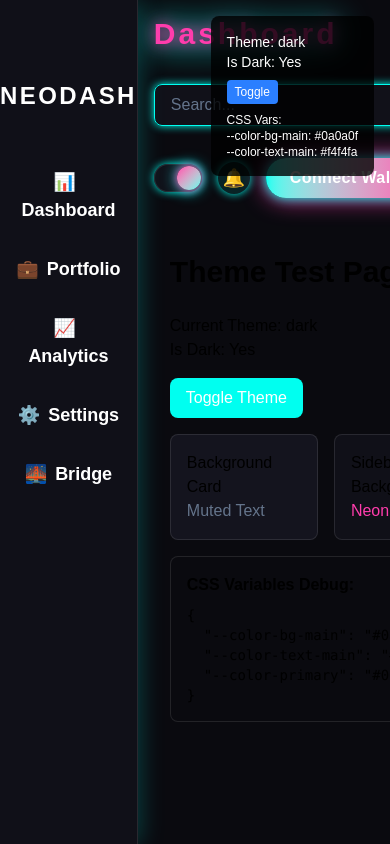
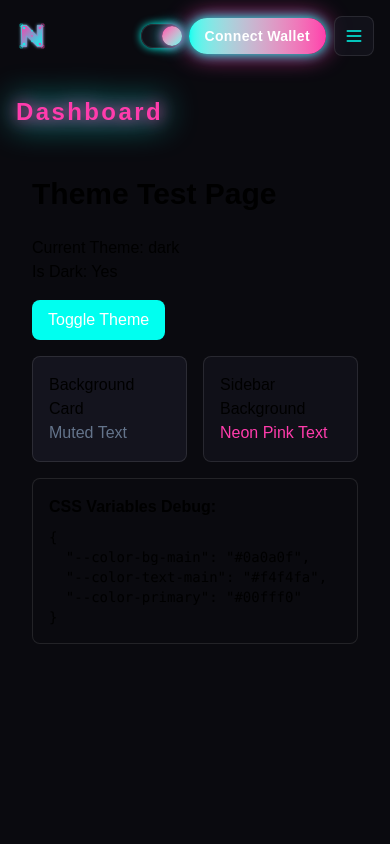
Before and after one commit to neodash-org/neodash-ui, a Next.js app: page /test-theme in a window 390 px wide. Built offline with nearby package versions, Linux system fonts and the light colour scheme.

Commit message:
mobile version for side menbu, header v1

```diff
--- a/src/app/layout.tsx
+++ b/src/app/layout.tsx
@@ -2,13 +2,13 @@
 
 import React from 'react';
 import './globals.css';
-import { AppSidebar, Header } from '@/components';
-import { ThemeDebug } from '@/components/ThemeDebug';
-import { useSidebar, useTheme } from '@/hooks';
+import { AppSidebar, Header, PageTitle } from '@/components';
+import { useSidebar, useTheme, useMobileMenu } from '@/hooks';
 
 export default function RootLayout({ children }: { children: React.ReactNode }) {
   const { isCollapsed } = useSidebar();
   const theme = useTheme(); // Initialize theme system
+  const { isMobileMenuOpen, toggleMobileMenu, closeMobileMenu } = useMobileMenu();
 
   return (
     <html lang="en">
@@ -24,18 +24,21 @@ export default function RootLayout({ children }: { children: React.ReactNode })
         className={`bg-bg-main text-main min-h-screen font-[var(--font-sans)] ${theme.theme}-mode`}
       >
         <div className="flex min-h-screen max-h-screen overflow-hidden">
-          <AppSidebar />
+          <AppSidebar isMobileMenuOpen={isMobileMenuOpen} onMobileMenuClose={closeMobileMenu} />
           {/* Main Content Area */}
           <div
             className={`flex-1 flex flex-col min-h-screen max-h-screen transition-all duration-300 ease-in-out ${
               isCollapsed ? 'ml-0' : 'ml-0'
             }`}
           >
-            <Header />
+            <Header onMobileMenuToggle={toggleMobileMenu} isMobileMenuOpen={isMobileMenuOpen} />
+            {/* PageTitle - Only visible on mobile */}
+            <div className="md:hidden">
+              <PageTitle />
+            </div>
             <main className="flex-1 overflow-y-auto max-h-[calc(100vh-80px)]">{children}</main>
           </div>
         </div>
-        <ThemeDebug />
       </body>
     </html>
   );
--- a/src/components/AppSidebar.tsx
+++ b/src/components/AppSidebar.tsx
@@ -3,11 +3,17 @@
 import React from 'react';
 import Link from 'next/link';
 import { usePathname } from 'next/navigation';
-import { useSidebar } from '@/hooks';
+import { useSidebar, useTheme } from '@/hooks';
 
-const AppSidebar = () => {
+interface AppSidebarProps {
+  isMobileMenuOpen: boolean;
+  onMobileMenuClose: () => void;
+}
+
+const AppSidebar: React.FC<AppSidebarProps> = ({ isMobileMenuOpen, onMobileMenuClose }) => {
   const pathname = usePathname();
   const { isCollapsed, toggleSidebar } = useSidebar();
+  const { isDark, toggleTheme } = useTheme();
 
   const navItems = [
     { href: '/dashboard', label: 'Dashboard', icon: '📊' },
@@ -18,8 +24,10 @@ const AppSidebar = () => {
   ];
 
   return (
+    <>
+      {/* Desktop Sidebar - Hidden on mobile, visible on desktop */}
       <aside
-      className={`bg-bg-sidebar border-r border-white/10 shadow-[0_0_24px_#00fff044] flex flex-col items-center py-8 z-[101] transition-all duration-300 ease-in-out group ${
+        className={`hidden md:flex bg-bg-sidebar border-r border-white/10 shadow-[0_0_24px_#00fff044] flex-col items-center py-8 z-[101] transition-all duration-300 ease-in-out group ${
           isCollapsed ? 'w-16' : 'w-[190px]'
         }`}
       >
@@ -71,7 +79,7 @@ const AppSidebar = () => {
         </div>
 
         {/* Navigation */}
-      <nav className="flex flex-col gap-6 w-full px-4">
+        <nav className="flex flex-col gap-4 w-full px-4">
           {navItems.map((item) => {
             const isActive = pathname === item.href;
             return (
@@ -80,12 +88,12 @@ const AppSidebar = () => {
                 href={item.href}
                 className={`neodash-nav-link text-center transition-all duration-300 relative ${
                   isCollapsed ? 'collapsed' : ''
-              } ${isActive ? 'active text-neon-pink' : 'text-white hover:text-neon-cyan'}`}
+                } ${isActive ? 'active text-neon-cyan' : 'text-white hover:text-neon-cyan'}`}
                 title={isCollapsed ? item.label : undefined}
               >
                 {/* Active indicator for collapsed state */}
                 {isCollapsed && isActive && (
-                <div className="absolute bottom-0 left-1/2 transform -translate-x-1/2 w-8 h-px bg-neon-pink shadow-[0_0_4px_var(--color-neon-pink)]"></div>
+                  <div className="absolute bottom-0 left-1/2 transform -translate-x-1/2 w-8 h-px bg-neon-cyan shadow-[0_0_4px_var(--color-neon-cyan)]"></div>
                 )}
 
                 <span className={`${isCollapsed ? 'mr-0' : 'mr-2'}`}>{item.icon}</span>
@@ -97,8 +105,106 @@ const AppSidebar = () => {
 
         <div className="flex-1" />
 
-      {/* Profile section removed - will be in header after wallet connection */}
+        {/* Theme Toggle removed from desktop sidebar - only in mobile menu */}
       </aside>
+
+      {/* Mobile Menu Overlay - Only visible on mobile when menu is open */}
+      {isMobileMenuOpen && (
+        <>
+          {/* Backdrop */}
+          <div
+            className="md:hidden fixed inset-0 bg-black/50 backdrop-blur-sm z-[200]"
+            onClick={onMobileMenuClose}
+          />
+
+          {/* Mobile Menu */}
+          <aside className="md:hidden fixed left-0 top-0 h-full w-80 bg-bg-sidebar border-r border-white/10 shadow-[0_0_24px_#00fff044] z-[201] transform transition-transform duration-300 ease-in-out">
+            {/* Mobile Header */}
+            <div className="flex items-center justify-between p-6 border-b border-white/10">
+              <div className="flex items-center gap-3">
+                <div className="w-8 h-8 bg-gradient-to-br from-neon-cyan to-neon-pink rounded-lg flex items-center justify-center">
+                  <span className="text-white font-bold text-sm">N</span>
+                </div>
+                <h2 className="text-xl font-bold text-white font-[var(--font-cyberpunk)]">
+                  NEODASH
+                </h2>
+              </div>
+              <button
+                onClick={onMobileMenuClose}
+                className="w-8 h-8 bg-bg-card/70 border border-white/10 rounded-lg flex items-center justify-center text-neon-cyan hover:bg-neon-cyan/20 transition-all duration-300"
+                aria-label="Close mobile menu"
+              >
+                <svg className="w-5 h-5" fill="none" stroke="currentColor" viewBox="0 0 24 24">
+                  <path
+                    strokeLinecap="round"
+                    strokeLinejoin="round"
+                    strokeWidth={2}
+                    d="M6 18L18 6M6 6l12 12"
+                  />
+                </svg>
+              </button>
+            </div>
+
+            {/* Mobile Navigation */}
+            <nav className="flex flex-col p-6">
+              {navItems.map((item) => {
+                const isActive = pathname === item.href;
+                return (
+                  <Link
+                    key={item.href}
+                    href={item.href}
+                    onClick={onMobileMenuClose}
+                    className={`flex items-center gap-4 py-3 transition-all duration-300 ${
+                      isActive ? 'text-neon-cyan' : 'text-white hover:text-neon-cyan'
+                    }`}
+                  >
+                    <span className="text-xl">{item.icon}</span>
+                    <span className="font-medium">{item.label}</span>
+                  </Link>
+                );
+              })}
+            </nav>
+
+            {/* Divider */}
+            <div className="px-6">
+              <div className="border-t border-white/10" />
+            </div>
+
+            {/* Theme Toggle */}
+            <div className="p-6">
+              <div className="flex items-center justify-between">
+                <span className="text-white font-medium">Theme</span>
+                <button
+                  onClick={toggleTheme}
+                  className={`relative bg-bg-card/70 border border-white/10 rounded-full w-12 h-7 flex items-center cursor-pointer shadow-[0_0_8px_var(--color-neon-cyan)] transition-all duration-300 hover:scale-105 active:scale-95 ${
+                    isDark ? 'justify-start' : 'justify-end'
+                  }`}
+                  aria-label="Toggle dark mode"
+                >
+                  <span
+                    className={`block w-6 h-6 bg-gradient-to-br from-neon-pink to-neon-cyan rounded-full shadow-[0_0_8px_var(--color-neon-pink),0_0_16px_var(--color-neon-cyan)] transition-all duration-300 ${
+                      isDark ? 'translate-x-5' : 'translate-x-0'
+                    }`}
+                  />
+                </button>
+              </div>
+              <div className="text-center text-xs text-white/60 mt-2">
+                {isDark ? 'Dark Mode' : 'Light Mode'}
+              </div>
+            </div>
+
+            {/* Mobile Footer */}
+            <div className="absolute bottom-0 left-0 right-0 p-6 border-t border-white/10">
+              <div className="flex items-center justify-center">
+                <div className="w-12 h-12 bg-gradient-to-br from-neon-cyan to-neon-pink rounded-full flex items-center justify-center">
+                  <span className="text-white font-bold text-lg">N</span>
+                </div>
+              </div>
+            </div>
+          </aside>
+        </>
+      )}
+    </>
   );
 };
 
--- a/src/components/Header.tsx
+++ b/src/components/Header.tsx
@@ -3,9 +3,13 @@
 import React from 'react';
 import { usePathname } from 'next/navigation';
 import { useTheme } from '@/hooks';
-import { Input } from '@/design-system';
 
-const Header = () => {
+interface HeaderProps {
+  onMobileMenuToggle: () => void;
+  isMobileMenuOpen: boolean;
+}
+
+const Header: React.FC<HeaderProps> = ({ onMobileMenuToggle, isMobileMenuOpen }) => {
   const pathname = usePathname();
   const { isDark, toggleTheme } = useTheme();
 
@@ -30,42 +34,61 @@ const Header = () => {
   const title = getPageTitle(pathname);
 
   return (
-    <div className="flex items-center justify-between gap-8 flex-wrap px-4 py-5 pt-4 pb-6">
-      {/* Title */}
-      <h1 className="text-neon-pink font-bold text-3xl tracking-widest m-0 drop-shadow-[0_0_8px_var(--color-neon-pink),0_0_16px_var(--color-neon-cyan)] font-[var(--font-cyberpunk)]">
-        {title}
-      </h1>
-      {/* Search Bar */}
-      <Input
-        type="text"
-        placeholder="Search..."
-        variant="search"
-        size="md"
-        className="rounded-full min-w-[220px] max-w-[320px] flex-1 mr-6"
-      />
-      {/* Actions */}
+    <div className="flex items-center justify-between gap-4 md:gap-8 flex-wrap px-4 py-5 pt-4 pb-6">
+      {/* Left side: Logo (mobile) + Route Title */}
       <div className="flex items-center gap-4">
+        {/* NEODASH Logo - Only visible on mobile */}
+        <div className="md:hidden w-8 h-8">
+          <img src="/neodash-icon.svg" alt="NEODASH" className="w-8 h-8" />
+        </div>
+
+        {/* Route Title - Only visible on desktop */}
+        <h1 className="hidden md:block text-neon-pink font-bold text-2xl md:text-3xl tracking-widest drop-shadow-[0_0_8px_var(--color-neon-pink),0_0_16px_var(--color-neon-cyan)] font-[var(--font-cyberpunk)]">
+          {title}
+        </h1>
+      </div>
+
+      {/* Right side: Actions */}
+      <div className="flex items-center gap-2 md:gap-4">
         {/* Dark Mode Toggle */}
         <button
           onClick={toggleTheme}
-          className={`relative bg-bg-card/70 border border-white/10 rounded-full w-12 h-7 flex items-center cursor-pointer shadow-[0_0_8px_var(--color-neon-cyan)] transition-all duration-300 hover:scale-105 active:scale-95 ${
-            isDark ? 'justify-end' : 'justify-start'
+          className={`relative bg-bg-card/70 border border-white/10 rounded-full w-10 h-6 md:w-12 md:h-7 flex items-center cursor-pointer shadow-[0_0_8px_var(--color-neon-cyan)] transition-all duration-300 hover:scale-105 active:scale-95 ${
+            isDark ? 'justify-start' : 'justify-end'
           }`}
           aria-label="Toggle dark mode"
         >
           <span
-            className={`block w-6 h-6 bg-gradient-to-br from-neon-pink to-neon-cyan rounded-full shadow-[0_0_8px_var(--color-neon-pink),0_0_16px_var(--color-neon-cyan)] transition-all duration-300 ${
-              isDark ? 'translate-x-0' : 'translate-x-5'
+            className={`block w-5 h-5 md:w-6 md:h-6 bg-gradient-to-br from-neon-pink to-neon-cyan rounded-full shadow-[0_0_8px_var(--color-neon-pink),0_0_16px_var(--color-neon-cyan)] transition-all duration-300 ${
+              isDark ? 'translate-x-5' : 'translate-x-0'
             }`}
           />
         </button>
-        {/* Notification Icon */}
-        <div className="w-8 h-8 rounded-full bg-neon-cyan/10 flex items-center justify-center text-neon-cyan text-lg shadow-[0_0_8px_var(--color-neon-cyan)] cursor-pointer hover:scale-110 transition-transform">
+
+        {/* Notification Icon - Hidden on mobile */}
+        <div className="hidden md:flex w-8 h-8 rounded-full bg-neon-cyan/10 items-center justify-center text-neon-cyan text-lg shadow-[0_0_8px_var(--color-neon-cyan)] cursor-pointer hover:scale-110 transition-transform">
           🔔
         </div>
+
         {/* Connect Wallet */}
-        <button className="bg-gradient-to-r from-neon-cyan to-neon-pink text-white border-none rounded-full font-bold font-[var(--font-cyberpunk)] text-base px-6 py-2 shadow-[0_0_12px_var(--color-neon-cyan),0_0_24px_var(--color-neon-pink)] cursor-pointer tracking-wide transition hover:scale-105">
+        <button className="bg-gradient-to-r from-neon-cyan to-neon-pink text-white border-none rounded-full font-bold font-[var(--font-cyberpunk)] text-sm md:text-base px-4 md:px-6 py-2 shadow-[0_0_12px_var(--color-neon-cyan),0_0_24px_var(--color-neon-pink)] cursor-pointer tracking-wide transition hover:scale-105">
           Connect Wallet
+        </button>
+
+        {/* Mobile Menu Button - Only visible on mobile, positioned on the right */}
+        <button
+          onClick={onMobileMenuToggle}
+          className="md:hidden w-10 h-10 bg-bg-card/70 border border-white/10 rounded-lg flex items-center justify-center text-neon-cyan hover:bg-neon-cyan/20 transition-all duration-300 hover:scale-105"
+          aria-label="Toggle mobile menu"
+        >
+          <svg className="w-5 h-5" fill="none" stroke="currentColor" viewBox="0 0 24 24">
+            <path
+              strokeLinecap="round"
+              strokeLinejoin="round"
+              strokeWidth={2}
+              d={isMobileMenuOpen ? 'M6 18L18 6M6 6l12 12' : 'M4 6h16M4 12h16M4 18h16'}
+            />
+          </svg>
         </button>
       </div>
     </div>
--- /dev/null
+++ b/src/components/PageTitle.tsx
@@ -0,0 +1,38 @@
+'use client';
+
+import React from 'react';
+import { usePathname } from 'next/navigation';
+
+const PageTitle = () => {
+  const pathname = usePathname();
+
+  // Get page title from pathname
+  const getPageTitle = (path: string) => {
+    switch (path) {
+      case '/dashboard':
+        return 'Dashboard';
+      case '/portfolio':
+        return 'Portfolio';
+      case '/analytics':
+        return 'Analytics';
+      case '/settings':
+        return 'Settings';
+      case '/bridge':
+        return 'Bridge';
+      default:
+        return 'Dashboard';
+    }
+  };
+
+  const title = getPageTitle(pathname);
+
+  return (
+    <div className="px-4 py-4 md:py-6">
+      <h1 className="text-neon-pink font-bold text-2xl md:text-3xl tracking-widest m-0 drop-shadow-[0_0_8px_var(--color-neon-pink),0_0_16px_var(--color-neon-cyan)] font-[var(--font-cyberpunk)]">
+        {title}
+      </h1>
+    </div>
+  );
+};
+
+export default PageTitle;
--- a/src/components/ThemeDebug.tsx
+++ /dev/null
@@ -1,34 +0,0 @@
-'use client';
-
-import React from 'react';
-import { useTheme } from '@/hooks';
-
-export const ThemeDebug = () => {
-  const { theme, isDark, toggleTheme } = useTheme();
-
-  return (
-    <div className="fixed top-4 right-4 bg-black/80 text-white p-4 rounded-lg text-sm z-50">
-      <div>Theme: {theme}</div>
-      <div>Is Dark: {isDark ? 'Yes' : 'No'}</div>
-      <button
-        onClick={toggleTheme}
-        className="mt-2 px-2 py-1 bg-blue-500 text-white rounded text-xs"
-      >
-        Toggle
-      </button>
-      <div className="mt-2 text-xs">
-        CSS Vars:
-        <div>
-          --color-bg-main:{' '}
-          {getComputedStyle(document.documentElement).getPropertyValue('--color-bg-main') ||
-            'NOT SET'}
-        </div>
-        <div>
-          --color-text-main:{' '}
-          {getComputedStyle(document.documentElement).getPropertyValue('--color-text-main') ||
-            'NOT SET'}
-        </div>
-      </div>
-    </div>
-  );
-};
--- a/src/components/index.ts
+++ b/src/components/index.ts
@@ -1,4 +1,4 @@
 // Components
 export { default as AppSidebar } from './AppSidebar';
 export { default as Header } from './Header';
-export { ThemeDebug } from './ThemeDebug';
+export { default as PageTitle } from './PageTitle';
--- a/src/hooks/index.ts
+++ b/src/hooks/index.ts
@@ -2,3 +2,4 @@
 export { useDarkMode } from './useDarkMode';
 export { useSidebar } from './useSidebar';
 export { useTheme } from './useTheme';
+export { useMobileMenu } from './useMobileMenu';
--- /dev/null
+++ b/src/hooks/useMobileMenu.ts
@@ -0,0 +1,36 @@
+'use client';
+
+import { useState, useEffect } from 'react';
+
+export const useMobileMenu = () => {
+  const [isMobileMenuOpen, setIsMobileMenuOpen] = useState(false);
+
+  // Close mobile menu when screen size changes to desktop
+  useEffect(() => {
+    const handleResize = () => {
+      if (window.innerWidth >= 768) {
+        // md breakpoint
+        setIsMobileMenuOpen(false);
+      }
+    };
+
+    window.addEventListener('resize', handleResize);
+    return () => window.removeEventListener('resize', handleResize);
+  }, []);
+
+  // Close mobile menu when route changes
+  useEffect(() => {
+    setIsMobileMenuOpen(false);
+  }, []);
+
+  const toggleMobileMenu = () => setIsMobileMenuOpen(!isMobileMenuOpen);
+  const openMobileMenu = () => setIsMobileMenuOpen(true);
+  const closeMobileMenu = () => setIsMobileMenuOpen(false);
+
+  return {
+    isMobileMenuOpen,
+    toggleMobileMenu,
+    openMobileMenu,
+    closeMobileMenu,
+  };
+};
```
Also changed, not shown: 1 other file (tests, documents, lock files or other folders). Lines whose indentation alone changed are shown as unchanged.
